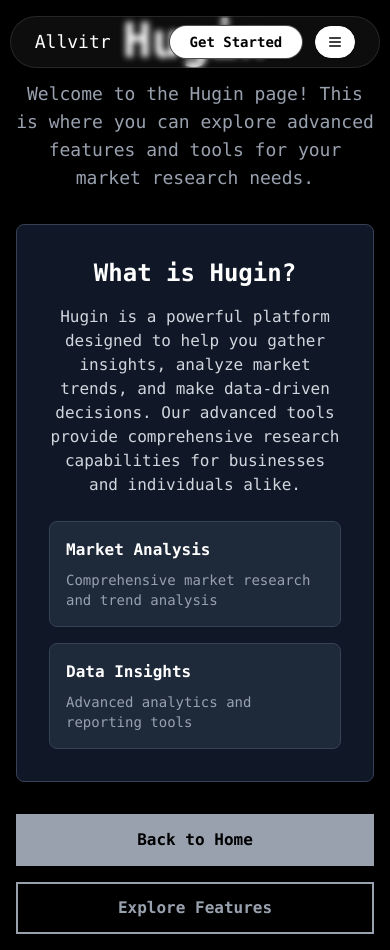
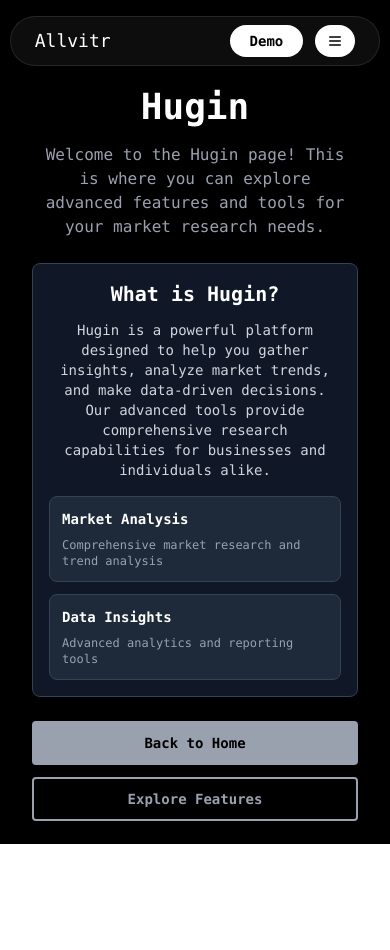
Before and after one commit to christianzmwang/allvitr, a Next.js app: page /hugin in a window 390 px wide. After the commit the page ends 844 px from the top, so only its background shows below. Built offline with nearby package versions, Linux system fonts and the light colour scheme.

Commit message:
updated hugin page to support mobile view

```diff
--- a/src/app/components/NavBar.tsx
+++ b/src/app/components/NavBar.tsx
@@ -35,13 +35,13 @@ export default function NavBar() {
           "
         >
           {/* Show logo on mobile when scrolled, text otherwise */}
-          <div className="md:hidden relative">
+          <div className="md:hidden relative flex items-center">
             <Image
               src="/globe.svg"
               alt="Allvitr Logo"
               width={24}
               height={24}
-              className={`w-6 h-6 absolute inset-0 transition-all duration-250 ease-in-out ${
+              className={`w-6 h-6 absolute transition-all duration-250 ease-in-out ${
                 scrolled ? 'opacity-100 scale-100 delay-125' : 'opacity-0 scale-75'
               }`}
             />
@@ -60,15 +60,14 @@ export default function NavBar() {
 
         {/* Right-hand actions */}
         <div className="flex items-center gap-3">
-          {/* Get Started button - show on both mobile and desktop */}
+          {/* Demo button - show on both mobile and desktop */}
           <button
             className="
-              rounded-full border border-black/70
-              bg-white px-5 py-1.5 text-sm font-semibold
-              transition-all duration-300 ease-in-out hover:bg-[#1f1f1f] hover:text-white hover:border-[#1f1f1f]
+              rounded-full bg-white px-5 py-1.5 text-sm font-semibold
+              transition-all duration-300 ease-in-out hover:bg-[#1f1f1f] hover:text-white
             "
           >
-            Get&nbsp;Started
+            Demo
           </button>
 
           {/* Hamburger / close - show on both mobile and desktop */}
@@ -76,8 +75,8 @@ export default function NavBar() {
             aria-label="Open menu"
             onClick={() => setOpen(!open)}
             className="
-              grid w-10 h-8 place-items-center rounded-full border
-              border-white bg-white text-black transition-all duration-300 ease-in-out hover:bg-[#1f1f1f] hover:text-white hover:border-[#1f1f1f]
+              grid w-10 h-8 place-items-center rounded-full
+              bg-white text-black transition-all duration-300 ease-in-out hover:bg-[#1f1f1f] hover:text-white
             "
           >
             {open ? <X className="w-4" /> : <Menu className="w-4" />}
@@ -91,7 +90,6 @@ export default function NavBar() {
           <Link href="#product" className="block text-white">Product</Link>
           <Link href="#solutions" className="block text-white">Solutions</Link>
           <Link href="#pricing" className="block text-white">Pricing</Link>
-          <Link href="#contact" className="block text-white">Contact</Link>
         </div>
       )}
     </header>
--- a/src/app/hugin/page.tsx
+++ b/src/app/hugin/page.tsx
@@ -3,52 +3,52 @@ import NavBar from '../components/NavBar'
 
 export default function HuginPage() {
   return (
-    <main className="flex min-h-screen flex-col items-center justify-center bg-black p-4">
+    <main className="flex min-h-screen flex-col items-center justify-center bg-black p-4 pt-20">
       <NavBar />
-      <div className="max-w-2xl w-full text-center">
-        <h1 className="text-5xl font-extrabold text-white mb-4">
+      <div className="max-w-2xl w-full text-center px-4">
+        <h1 className="text-4xl md:text-5xl font-extrabold text-white mb-4">
           Hugin
         </h1>
-        <p className="text-lg text-gray-400 mb-8">
+        <p className="text-base md:text-lg text-gray-400 mb-6 md:mb-8 px-2">
           Welcome to the Hugin page! This is where you can explore advanced features
           and tools for your market research needs.
         </p>
-        <div className="bg-gray-900 rounded-lg shadow-lg p-8 mb-8 border border-gray-700">
-          <h2 className="text-2xl font-bold text-white mb-4">
+        <div className="bg-gray-900 rounded-lg shadow-lg p-4 md:p-8 mb-6 md:mb-8 border border-gray-700">
+          <h2 className="text-xl md:text-2xl font-bold text-white mb-3 md:mb-4">
             What is Hugin?
           </h2>
-          <p className="text-gray-300 mb-6">
+          <p className="text-sm md:text-base text-gray-300 mb-4 md:mb-6">
             Hugin is a powerful platform designed to help you gather insights,
             analyze market trends, and make data-driven decisions. Our advanced
             tools provide comprehensive research capabilities for businesses and
             individuals alike.
           </p>
-          <div className="grid grid-cols-1 md:grid-cols-2 gap-4 text-left">
-            <div className="bg-gray-800 p-4 rounded-lg border border-gray-700">
-              <h3 className="font-semibold text-white mb-2">Market Analysis</h3>
-              <p className="text-sm text-gray-400">Comprehensive market research and trend analysis</p>
+          <div className="grid grid-cols-1 md:grid-cols-2 gap-3 md:gap-4 text-left">
+            <div className="bg-gray-800 p-3 md:p-4 rounded-lg border border-gray-700">
+              <h3 className="font-semibold text-white mb-2 text-sm md:text-base">Market Analysis</h3>
+              <p className="text-xs md:text-sm text-gray-400">Comprehensive market research and trend analysis</p>
             </div>
-            <div className="bg-gray-800 p-4 rounded-lg border border-gray-700">
-              <h3 className="font-semibold text-white mb-2">Data Insights</h3>
-              <p className="text-sm text-gray-400">Advanced analytics and reporting tools</p>
+            <div className="bg-gray-800 p-3 md:p-4 rounded-lg border border-gray-700">
+              <h3 className="font-semibold text-white mb-2 text-sm md:text-base">Data Insights</h3>
+              <p className="text-xs md:text-sm text-gray-400">Advanced analytics and reporting tools</p>
             </div>
           </div>
         </div>
-        <div className="flex flex-col sm:flex-row gap-4 justify-center">
+        <div className="flex flex-col sm:flex-row gap-3 md:gap-4 justify-center">
           <Link
             href="/"
-            className="px-6 py-3 bg-gray-400 text-black font-semibold border-2 border-transparent hover:border-white transition duration-300"
+            className="px-4 md:px-6 py-2.5 md:py-3 bg-gray-400 text-black font-semibold border-2 border-transparent hover:border-white transition duration-300 text-sm md:text-base rounded"
           >
             Back to Home
           </Link>
           <Link
             href="/features"
-            className="px-6 py-3 border-2 border-gray-400 text-gray-400 font-semibold hover:border-white hover:text-white transition duration-300"
+            className="px-4 md:px-6 py-2.5 md:py-3 border-2 border-gray-400 text-gray-400 font-semibold hover:border-white hover:text-white transition duration-300 text-sm md:text-base rounded"
           >
             Explore Features
           </Link>
         </div>
-      </div>
-    </main>
-  )
-}
+              </div>
+      </main>
+    )
+  }
```
